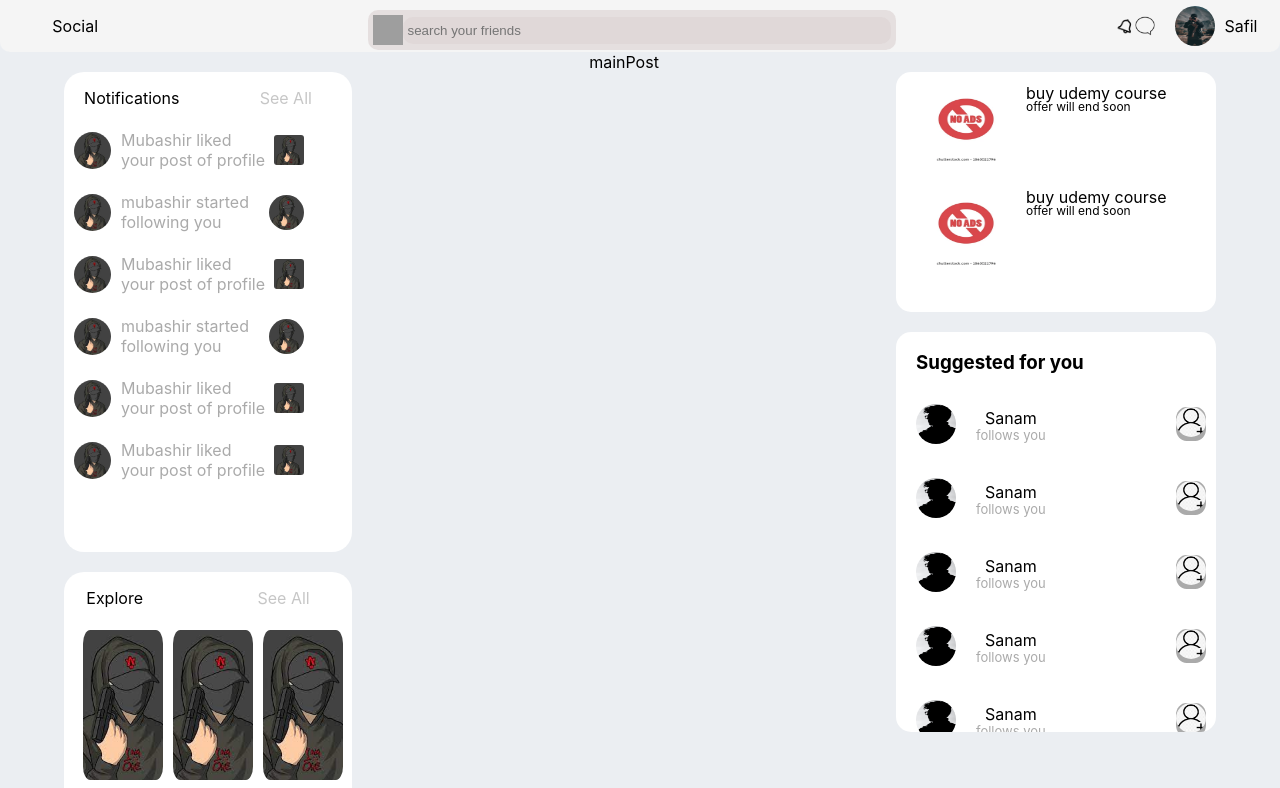
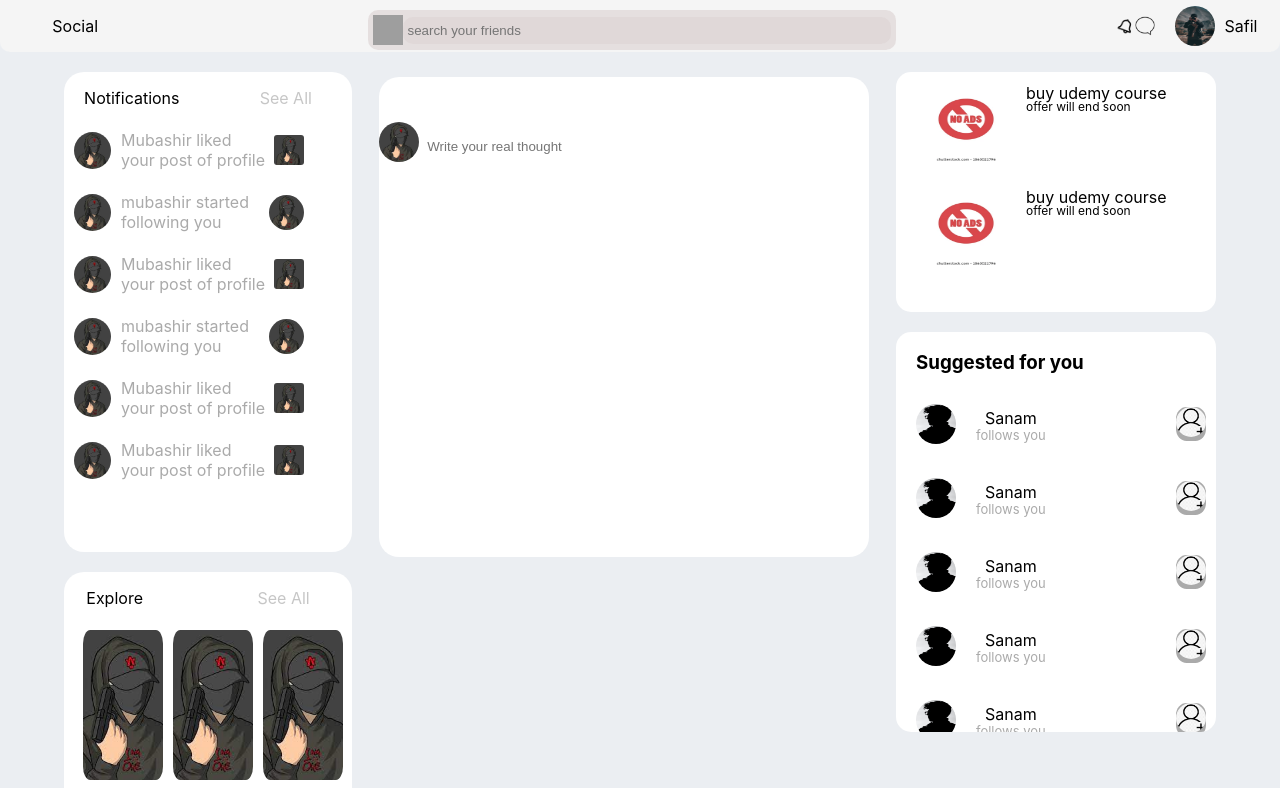
Before and after one commit to safil-badarudeen/SocialMedia-MERN, a React (Create React App) app: page / in a window 1280 px wide. Shown: the top 788 px of the page. Built offline with nearby package versions, Linux system fonts and the light colour scheme; grey boxes are pictures that could not be loaded.

Commit message:
partially completed main content tab design

```diff
--- a/src/component/contentPostContainer/ContentPost.js
+++ b/src/component/contentPostContainer/ContentPost.js
@@ -1,11 +1,18 @@
-import React from 'react'
-import './contentPost.css'
-
+import React from "react";
+import profileImage from "../images/friendprofile.jpg";
+import "./contentPost.css";
 
 function ContentPost() {
   return (
-    <div>contentPost</div>
-  )
+    <div>
+      <div className="ContentUploadContainer">
+        <div style={{display:'flex',justifyContent:'center'}}>
+          <img src={`${profileImage}`} className='ProfileImageContentTab' alt="" />
+          <input type="" className="ContentWritingPart" placeholder="Write your real thought"/>
+        </div>
+      </div>
+    </div>
+  );
 }
 
-export default ContentPost
+export default ContentPost;
--- a/src/component/contentPostContainer/contentPost.css
+++ b/src/component/contentPostContainer/contentPost.css
@@ -0,0 +1,24 @@
+.ContentUploadContainer{
+    width:90%;
+    background-color: white;
+    height: 60vh;
+    border-radius: 20px;
+    margin:auto;
+    margin-top: 25px;
+}
+
+.ContentWritingPart{
+    width:29pc;
+    margin-top: 20px;
+    margin-left:6px;
+    height:6pc;
+    border:none;
+
+}
+
+.ProfileImageContentTab{
+    width:40px;
+    border-radius: 50%;
+    height:40px;
+    margin-top:45px;
+}
--- a/src/component/mainPostContainer/MainPost.js
+++ b/src/component/mainPostContainer/MainPost.js
@@ -1,11 +1,14 @@
 import React from 'react'
 import './mainPost.css'
-
+import ContentPost from '../contentPostContainer/ContentPost'
 
 
 function MainPost() {
   return (
-    <div className='MainPostContainer'>mainPost</div>
+    <div className='MainPostContainer'>
+       <ContentPost/>
+
+    </div>
   )
 }
 
--- a/src/component/rightSideContainer/RightBar.js
+++ b/src/component/rightSideContainer/RightBar.js
@@ -63,6 +63,11 @@
         </div>
 
       </div>
+
+      {/* container at right bottom
+      -------------------------------------------------------- */}
+
+
       <div className="RightContainer2">
         <h3 style={{textAlign:'start', marginLeft:'20px'}}>Suggested for you</h3>
         <div style={{ marginTop:'10px '}}>
```
